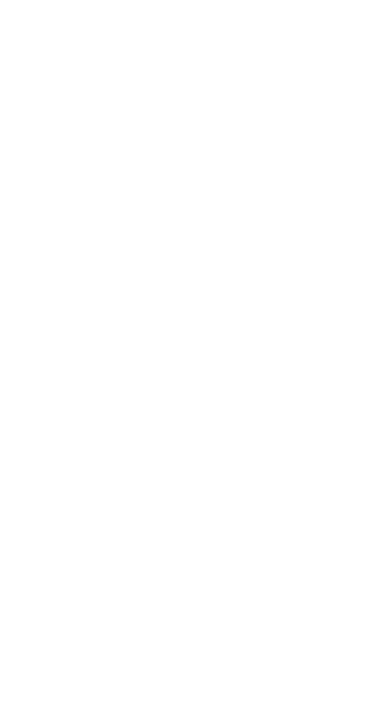
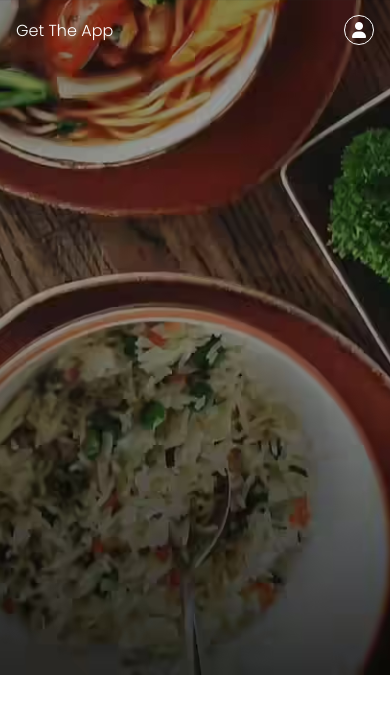
Before and after one commit to sourav0kumar/zomato-landing-page-10622, a plain HTML site: page index.html in a window 390 px wide. Drawn offline with Linux system fonts and the light colour scheme.

Commit message:
creayed navbar section for hero-section

```diff
--- a/index.html
+++ b/index.html
@@ -4,10 +4,30 @@
     <meta charset="UTF-8">
     <meta http-equiv="X-UA-Compatible" content="IE=edge">
     <meta name="viewport" content="width=device-width, initial-scale=1.0">
+    <link rel="stylesheet" href="https://cdnjs.cloudflare.com/ajax/libs/font-awesome/6.1.2/css/all.min.css" integrity="sha512-1sCRPdkRXhBV2PBLUdRb4tMg1w2YPf37qatUFeS7zlBy7jJI8Lf4VHwWfZZfpXtYSLy85pkm9GaYVYMfw5BC1A==" crossorigin="anonymous" referrerpolicy="no-referrer" />
+    <link rel="preconnect" href="https://fonts.googleapis.com">
+<link rel="preconnect" href="https://fonts.gstatic.com" crossorigin>
+<link href="https://fonts.googleapis.com/css2?family=Poppins:ital,wght@0,100;0,200;0,300;0,400;0,500;0,600;0,700;0,800;0,900;1,100;1,200;1,300;1,400;1,500;1,600;1,700;1,800;1,900&display=swap" rel="stylesheet">
     <link rel="stylesheet" href="style.css">
     <title>Zomato Clone</title>
 </head>
 <body>
+    <section class="hero__section">
+        <header>
+            <nav class="navbar">
+                <a href="#">Get The App</a>
+                <div class="navbar__menu_container">
+                    <a href="#" class="link">Investor Relation</a>
+                    <a href="#" class="link">Add Resturant</a>
+                    <a href="#" class="link">Log In</a>
+                    <a href="#" class="link">Sign Up</a>
+                    <a href="#" class="user__icon">
+                        <i class="fa-solid fa-user"></i>
+                    </a>
+                </div>
+            </nav>
+        </header>
+    </section>
 
 </body>
 </html>
--- a/style.css
+++ b/style.css
@@ -2,4 +2,58 @@
     padding: 0;
     margin: 0;
     box-sizing: border-box;
+    font-family: 'Poppins', sans-serif;
 }
+.hero__section{
+    background: url('images/heroSectionBanner.avif');
+    background-position: center;
+    background-size: cover;
+    color: white;
+    min-height: 60vh;
+}
+.navbar{
+    display: flex;
+    justify-content: space-between;
+    align-items: center;
+    padding: 16px 48px;
+    height: 60px;
+}
+
+.navbar a{
+    text-decoration: none;
+    color: white;
+    font-weight: 300;
+}
+
+.navbar__menu_container{
+    display: flex;
+    gap: 20px;
+
+}
+
+.user__icon{
+    height: 30px;
+    width: 30px;
+    border-radius: 100%;
+    border: solid 1px white;
+    display: flex;
+    justify-content: center;
+    align-items: center;
+    display: none;
+}
+@media only screen and (max-width:648px){
+    .navbar__menu_container .link{
+        display: none;
+    }
+
+
+.navbar{
+    padding: 16px;
+}
+.user__icon{
+    display: flex;
+}
+.hero__section{
+    min-height: 80vh;
+}
+}
```
